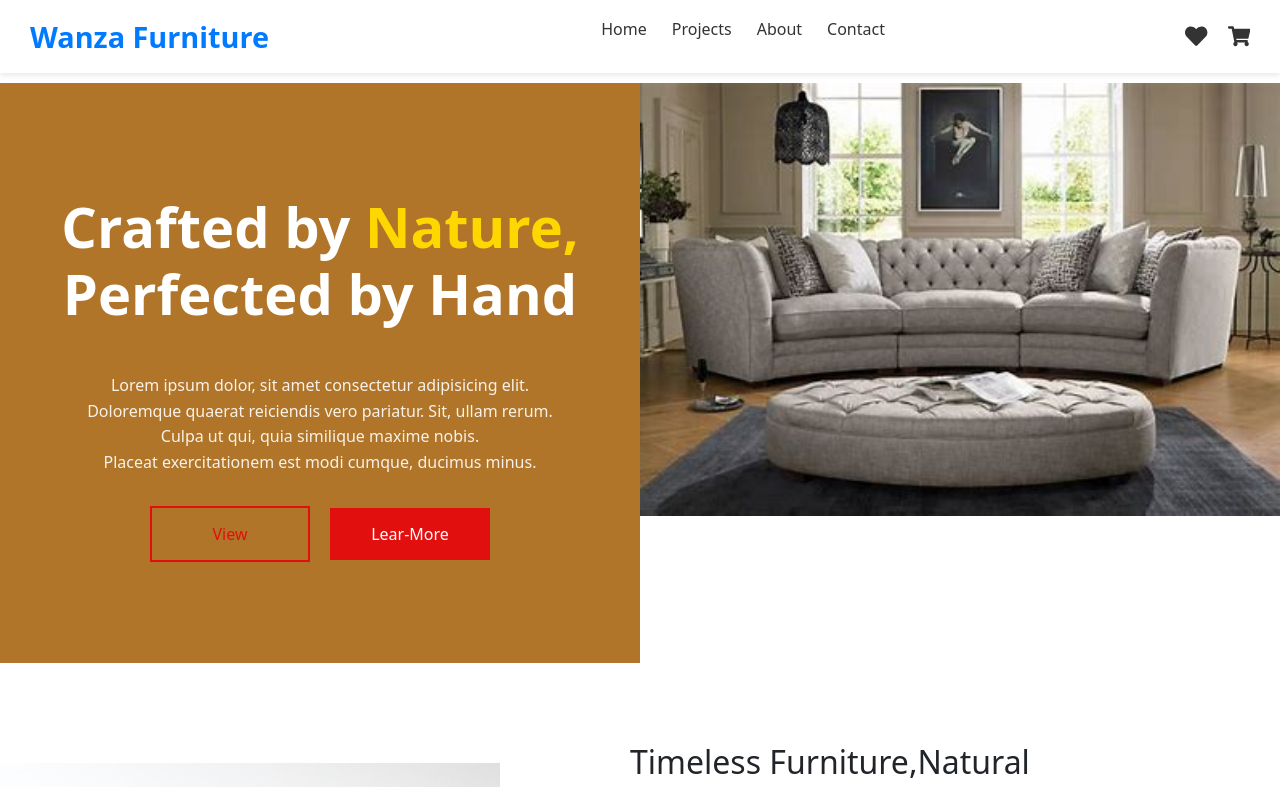
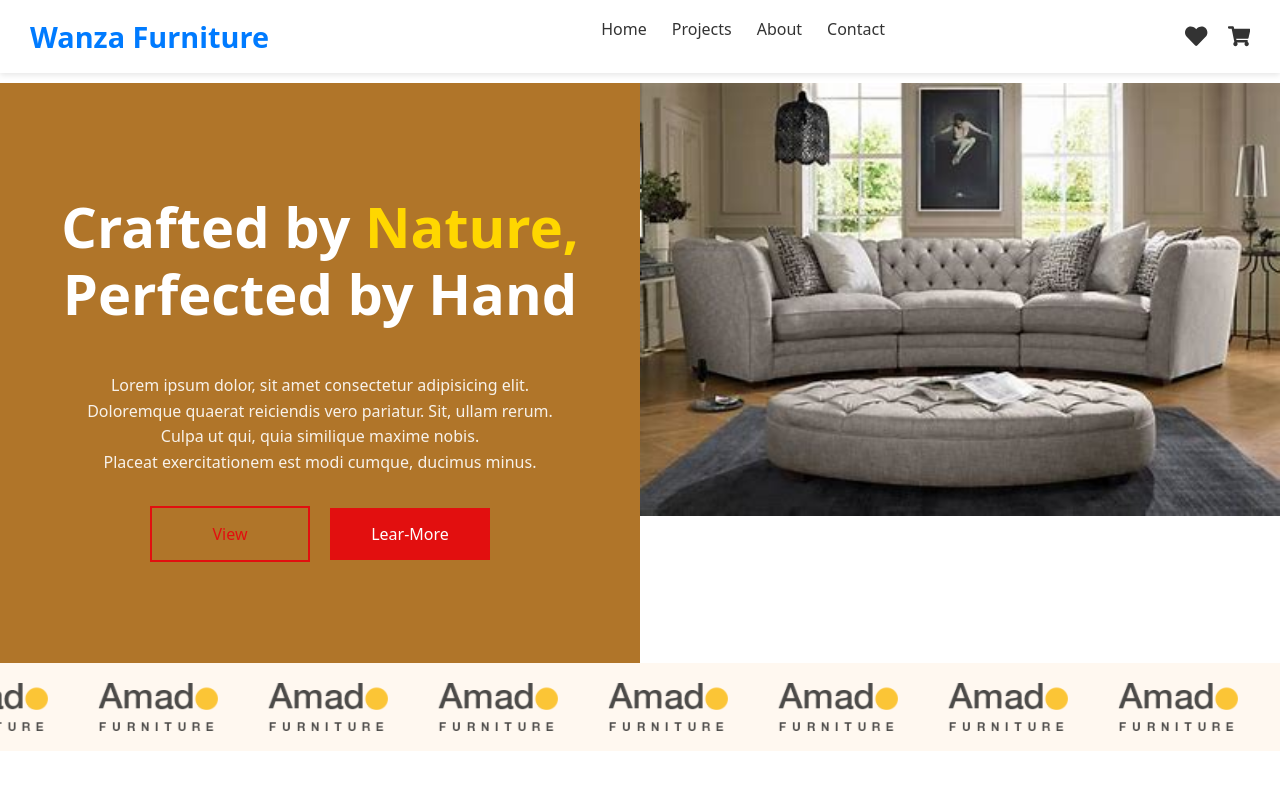
Before and after one commit to MINTAbizu/Wanza-Furniture, a React (Vite) app in the folder my-react-app/: page / in a window 1280 px wide. Shown: the top 787 px of the page. Built offline with nearby package versions, Linux system fonts and the light colour scheme.

Commit message:
Autoscrool

```diff
--- a/my-react-app/src/App.jsx
+++ b/my-react-app/src/App.jsx
@@ -8,6 +8,7 @@ import Project from './Componet/Projects/Project'
 import UserDesign from './Componet/UserDesign/UserDesign'
 import Guidance from './Componet/Guiddance/Guidance'
 import Footer from './Componet/footer/Footer'
+import AutoScrollLogos from './Componet/AutoScrollLogos/AutoScrollLogos'
 // import 'bootstrap/dist/css/bootstrap.min.css'
 // import 'bootstrap/dist/js/bootstrap.bundle.min.js'
 // import 'bootstrap-icons/font/bootstrap-icons.css'
@@ -16,6 +17,7 @@ function App() {
     <div>
       <Header/>
       <Home/>
+      <AutoScrollLogos/>
       <Timelessproduct/>
       <Products/>
       <About/>
--- /dev/null
+++ b/my-react-app/src/Componet/AutoScrollLogos/AutoScrollLogos.jsx
@@ -0,0 +1,37 @@
+import React from "react";
+import "./autoscroll.css";
+import logo1 from "../../assets/image/core-img/logo.png";
+import logo2 from "../../assets/image/core-img/logo.png";
+import logo3 from "../../assets/image/core-img/logo.png";
+import logo4 from "../../assets/image/core-img/logo.png";
+// import logo2 from "../../assets/logo2.png";
+// import logo3 from "../../assets/logo3.png";
+// import logo4 from "../../assets/logo4.png";
+
+function AutoScrollLogos() {
+  return (
+    <div className="logo-slider">
+      <div className="logo-track">
+        <img src={logo1} alt="Logo 1" />
+        <img src={logo2} alt="Logo 2" />
+        <img src={logo3} alt="Logo 3" />
+        <img src={logo4} alt="Logo 4" />
+        {/* Repeat for smooth infinite scroll */}
+        <img src={logo1} alt="Logo 1" />
+        <img src={logo2} alt="Logo 2" />
+        <img src={logo3} alt="Logo 3" />
+        <img src={logo4} alt="Logo 4" />
+        <img src={logo1} alt="Logo 1" />
+        <img src={logo2} alt="Logo 2" />
+        <img src={logo3} alt="Logo 3" />
+        <img src={logo4} alt="Logo 4" />
+        <img src={logo1} alt="Logo 1" />
+        <img src={logo2} alt="Logo 2" />
+        <img src={logo3} alt="Logo 3" />
+        <img src={logo4} alt="Logo 4" />
+      </div>
+    </div>
+  );
+}
+
+export default AutoScrollLogos;
--- /dev/null
+++ b/my-react-app/src/Componet/AutoScrollLogos/autoscroll.css
@@ -0,0 +1,41 @@
+.logo-slider {
+  overflow: hidden; /* hide logos outside container */
+  background-color: #fff8f0; /* optional coffee background */
+  padding: 20px 0;
+}
+
+.logo-track {
+  display: flex;
+  gap: 50px;
+  animation: scroll 20s linear infinite; /* automatic continuous scroll */
+}
+
+.logo-track img {
+  width: 120px;
+  height: auto;
+  object-fit: contain;
+  opacity: 0.8;
+  transition: transform 0.3s, opacity 0.3s;
+}
+
+.logo-track img:hover {
+  transform: scale(1.1);
+  opacity: 1;
+}
+
+/* Keyframes for smooth right-to-left scroll */
+@keyframes scroll {
+  0% {
+    transform: translateX(0);
+  }
+  100% {
+    transform: translateX(-100%); /* scroll half the track width */
+  }
+}
+
+/* Responsive */
+@media (max-width: 768px) {
+  .logo-track img {
+    width: 80px;
+  }
+}
--- a/my-react-app/src/Componet/Guiddance/guidance.css
+++ b/my-react-app/src/Componet/Guiddance/guidance.css
@@ -23,11 +23,11 @@
 .guidance-left h1 {
   font-size: 2.2rem;
   margin-bottom: 15px;
-  color: #333;
+  color: white;
 }
 
 .guidance-left p {
-  color: #555;
+  color: hsl(0, 22%, 93%);
   line-height: 1.6;
   margin-bottom: 20px;
 }
```
